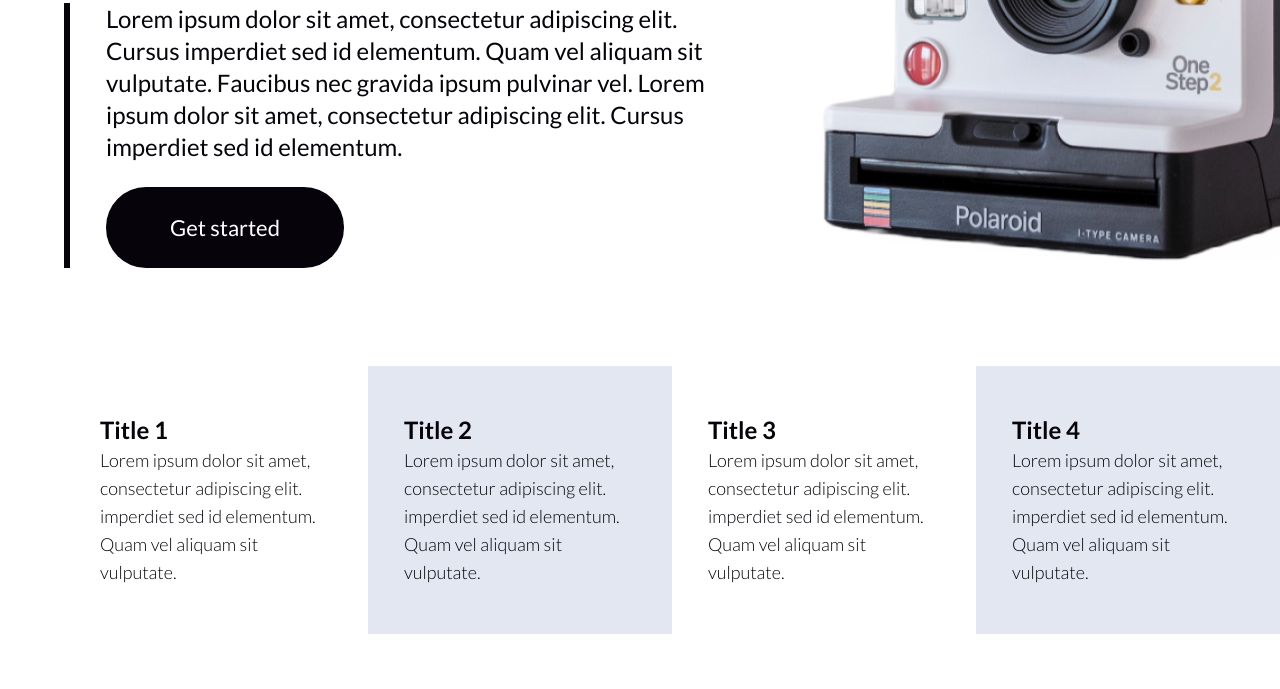
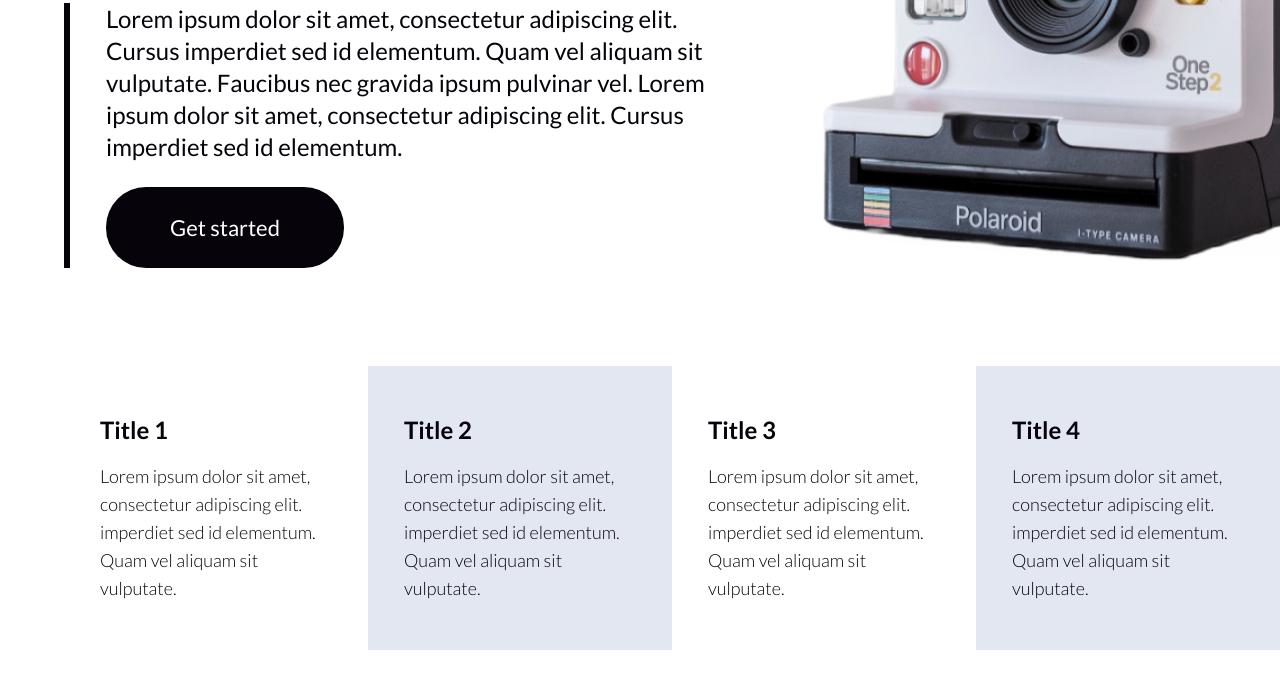
Before and after one commit to weresh/Billing, a website: page src/camera.html in a window 1280 px wide. Shown: the part 357-1046 px from the top of the page. Drawn offline with Linux system fonts and the light colour scheme.

Commit message:
editting camera.html

```diff
--- a/src/camera.html
+++ b/src/camera.html
@@ -9,7 +9,7 @@
 <link rel="stylesheet" href="style.css">
 </head>
 <body >
-    <div class="font-[Lato] container mx-auto  ">
+    <div class="font-[Lato] container mx-auto ">
         <div class=" flex ">
             <div class=" pt-40 ml-16 ">
                 <h1 class="text-[#06040A] text-7xl font-bold items-center ">Design products</h1><br>
@@ -28,19 +28,19 @@
         <div class="flex mt-[72px] ml-16 mb-16">
             <div class="text-[#06040A] px-9 py-12 bg-[#FFFFFF]">
                 <h3 class=" text-2xl font-bold">Title 1</h3>
-                <p class="text-lg font-light">Lorem ipsum dolor sit amet,<br> consectetur adipiscing elit. <br>imperdiet sed id elementum. <br>Quam vel aliquam sit vulputate.</p>
+                <p class="text-lg font-light pt-4">Lorem ipsum dolor sit amet,<br> consectetur adipiscing elit. <br>imperdiet sed id elementum. <br>Quam vel aliquam sit vulputate.</p>
             </div>
             <div class="text-[#06040A] px-9 py-12 bg-[#E2E7F1]">
                 <h3 class=" text-2xl font-bold">Title 2</h3>
-                <p class="text-lg font-light">Lorem ipsum dolor sit amet,<br> consectetur adipiscing elit. <br>imperdiet sed id elementum. <br>Quam vel aliquam sit vulputate.</p>
+                <p class="text-lg font-light pt-4">Lorem ipsum dolor sit amet,<br> consectetur adipiscing elit. <br>imperdiet sed id elementum. <br>Quam vel aliquam sit vulputate.</p>
             </div>
             <div class="text-[#06040A] px-9 py-12 bg-[#FFFFFF]">
                 <h3 class=" text-2xl font-bold">Title 3</h3>
-                <p class="text-lg font-light">Lorem ipsum dolor sit amet,<br> consectetur adipiscing elit. <br>imperdiet sed id elementum. <br>Quam vel aliquam sit vulputate.</p>
+                <p class="text-lg font-light pt-4">Lorem ipsum dolor sit amet,<br> consectetur adipiscing elit. <br>imperdiet sed id elementum. <br>Quam vel aliquam sit vulputate.</p>
             </div>
             <div class="text-[#06040A] px-9 py-12 bg-[#E2E7F1]">
                 <h3 class=" text-2xl font-bold">Title 4</h3>
-                <p class="text-lg font-light">Lorem ipsum dolor sit amet,<br> consectetur adipiscing elit. <br>imperdiet sed id elementum. <br>Quam vel aliquam sit vulputate.</p>
+                <p class="text-lg font-light pt-4">Lorem ipsum dolor sit amet,<br> consectetur adipiscing elit. <br>imperdiet sed id elementum. <br>Quam vel aliquam sit vulputate.</p>
             </div>
         </div>
     </div>
```
Also changed, not shown: src/style.css.
